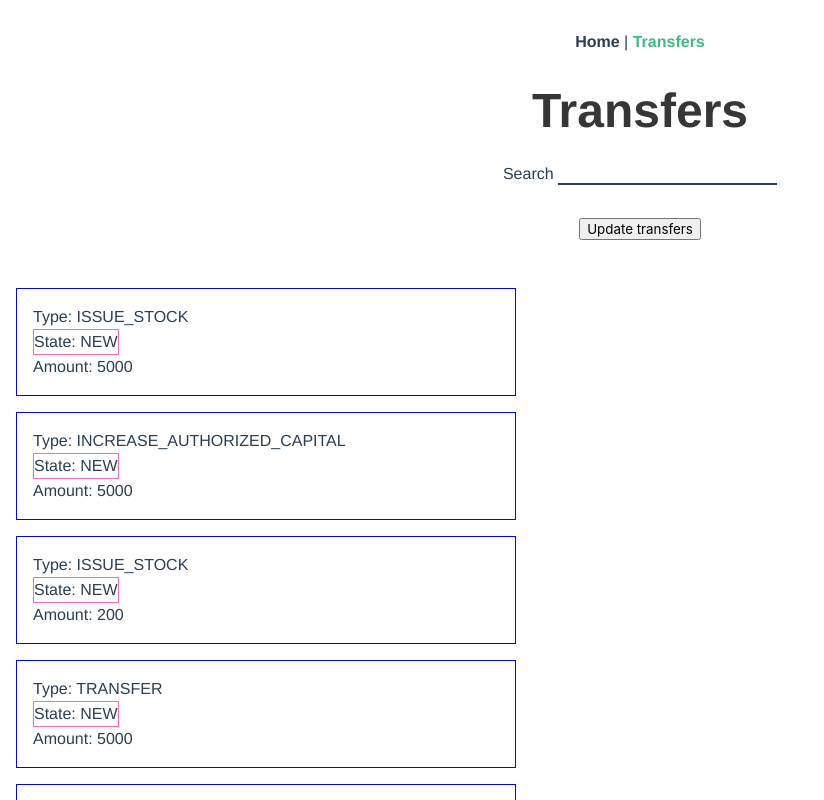
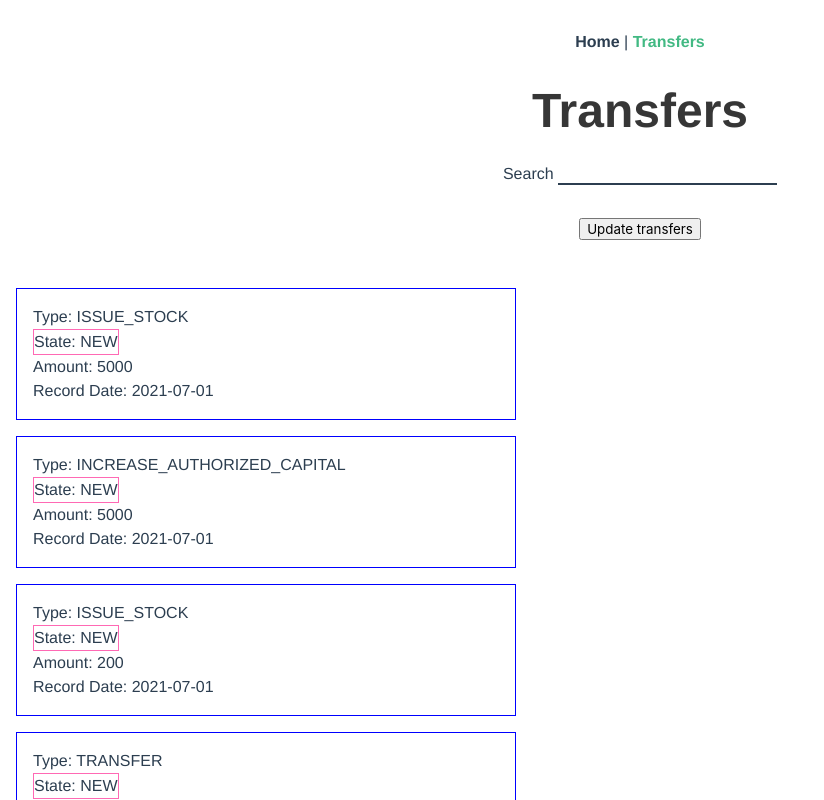
Before and after one commit to lucasdreher/afs-challenge, a Vue app: page /transfers in a window 1280 px wide. Shown: the top 800 px of the page, without its empty margins (0-824 px from the left). Built offline with nearby package versions, Linux system fonts and the light colour scheme.

Commit message:
add Record Date to check the

```diff
--- a/src/components/transferRow.vue
+++ b/src/components/transferRow.vue
@@ -4,6 +4,7 @@
     <p>Type: {{ transfer.type }}</p>
     <p class="transfer-row__state">State: {{ transfer.state }}</p>
     <p>Amount: {{ transfer.amount }}</p>
+    <p>Record Date: {{ transfer.recordDate }}</p>
     <span v-if="transfer.forgottenProperty">{{
       transfer.forgottenProperty
     }}</span>
```
